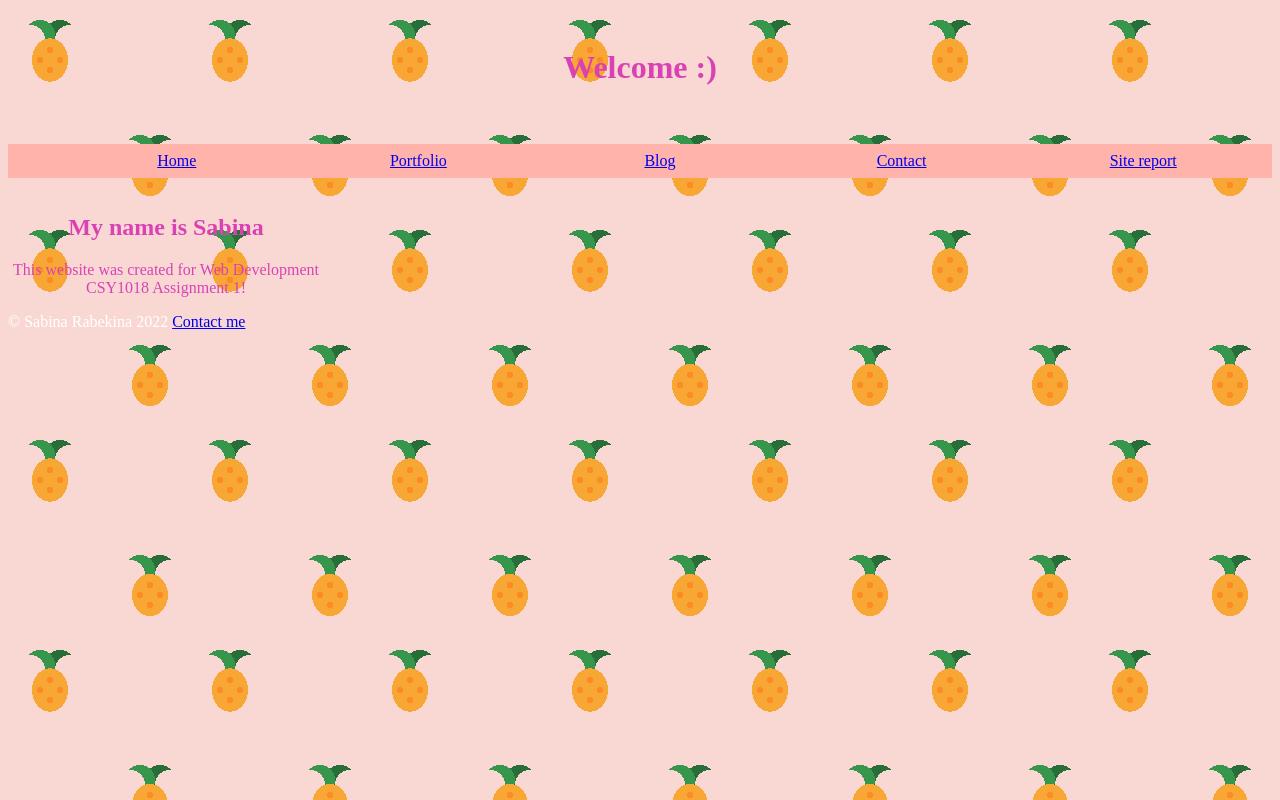
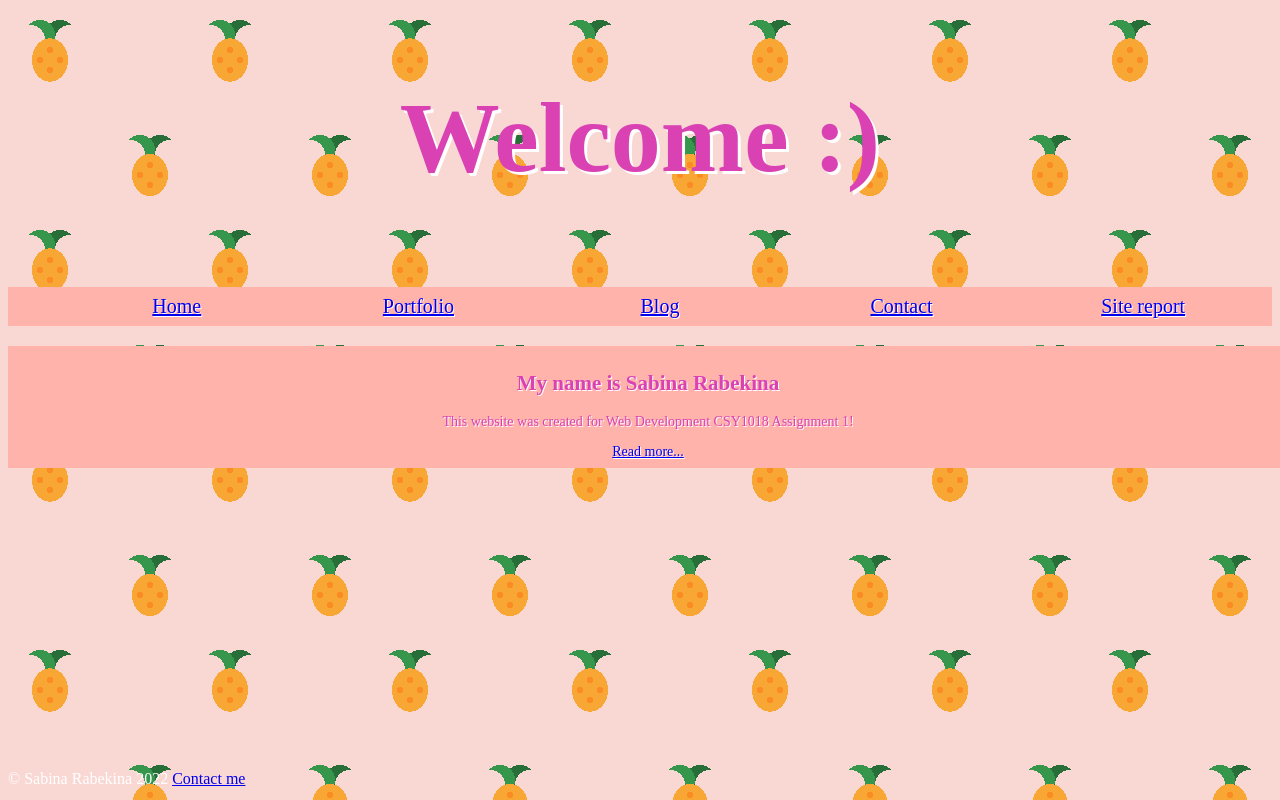
Before and after one commit to sabina31/AS1, a plain HTML site: page index.html in a window 1280 px wide. Drawn offline with nearby package versions, Linux system fonts and the light colour scheme.

Commit message:
Design modifications

```diff
--- a/contact.css
+++ b/contact.css
@@ -39,7 +39,9 @@ body{
 }
 header{
     color:#da42b4;
-    padding:20px;
+    padding:10px;
+    font-size: 30px;
+    text-shadow: 3px 3px white;
 }
 form {
 display: grid;
@@ -89,3 +91,14 @@ background-color: #f687da;
         background: #007bb5;
         color: white;
       }
+      footer{
+        color:white;
+        grid-area:footer;
+        animation:fadeInBottomLeft;
+        animation-duration: 5s;
+        margin-left:auto;
+        bottom:0;
+        width:100%;
+        height:30px;
+        position:fixed;
+    }
--- a/index.html
+++ b/index.html
@@ -9,8 +9,7 @@
     <link rel="stylesheet" href="indexmobile.css" media="screen and (max-width: 800px)"/>
     <link rel="stylesheet" href="indexdesktop.css" media="screen and (min-width: 800px)" />
     <link rel="stylesheet"
-    href="https://cdnjs.cloudflare.com/ajax/libs/animate.css/4.1.1/animate.min.css"
-  />
+    href="https://cdnjs.cloudflare.com/ajax/libs/animate.css/4.1.1/animate.min.css"/>
 </head>
 <body id="clicked">
   <header>
@@ -19,15 +18,18 @@
     <h1> Welcome :) </h1>
   </header>
   <main>
-    <h2> My name is Sabina </h2>
-    <p> This website was created for Web Development CSY1018 Assignment 1! </p>
+    <section class="blog">
+    <h2 class="blog-title"> My name is Sabina Rabekina </h2>
+    <p class="blog-overview"> This website was created for Web Development CSY1018 Assignment 1! </p>
+    <a href="blogentry1.html" class="btn dark">Read more...</a>
+    </section>
     </main>
 
     <nav>
         <ul>
           <li><a href="index.html">Home</a>
           <ul>
-            <li>Submenu item 1.1</li>
+            <li>Assignment summary</li>
             <li>Submenu item 1.2</li>
             <li>Submenu item 1.3</li>
             </ul>
@@ -39,7 +41,7 @@
             <li>Submenu item 1.3</li>
             </ul>
           </li>
-          <li><a href="#">Blog</a>
+          <li><a href="blog.html">Blog</a>
           <ul>
             <li>Submenu item 1.1</li>
             <li>Submenu item 1.2</li>
--- a/indexdesktop.css
+++ b/indexdesktop.css
@@ -1,11 +1,11 @@
 body
 {display:grid;
-        grid-template-columns:25% 25% 25% 25%;
-        grid-template-rows:auto;
-        grid-template-areas:"header header header header"
-        "nav nav nav nav"
-        "main main main main"
-        "footer footer footer footer";
+    grid-template-columns:100%;
+    grid-template-rows:auto;
+    grid-template-areas:"header header header header"
+    "nav nav nav nav"
+    "main main main main"
+    "footer footer footer footer";
     background:
         /* Pineapple details */
         radial-gradient(circle closest-side at 50px 50px, #FB8B24 3px, transparent 0),
@@ -46,11 +46,13 @@ body
 
 header {
         color:#da42b4;
-        padding:20px;
+        padding:5px;
         grid-area:header;
         text-align: center;
         animation: bounceInDown;
-  animation-duration: 3s;
+  animation-duration: 1s;
+  font-size: 50px;
+  text-shadow: 3px 3px white;
     }
 nav {
         grid-area:nav;
@@ -65,6 +67,9 @@ nav {
         display: grid;
         grid-template-columns: 20% 20% 20% 20% 20%;
         text-align: center;
+        color:#da42b4;
+        font-size: 20px;
+  text-shadow: 1px 1px white;
     }
     nav > ul > li {
         position:relative;
@@ -87,11 +92,28 @@ main{
 color: #da42b4;
 animation: fadeInLeft;
 animation-duration: 4s;
+width: 100%;
+text-align: center;
+border: 8px solid #ffb3ab;
+background-color: #ffb3ab;
+font-size: 14px;
+  text-shadow: 1px 1px white;
+}
+.intro
+{width:20%;
+border-width: 3px;
+border-style: solid;
+border-color: black;
+display:inline-grid;
 }
 footer{
     color:white;
     grid-area:footer;
     animation:fadeInBottomLeft;
     animation-duration: 5s;
+    bottom:0;
+    width:100%;
+    height:30px;
+    position:fixed;
 }
 header a {display: none;}
--- a/portfolio.css
+++ b/portfolio.css
@@ -3,6 +3,7 @@ body
     grid-template-columns:25% 25% 25% 25%;
     grid-template-rows:auto;
     grid-template-areas:"header header header header"
+    "nav nav nav nav"
     "main main main main"
     "footer footer footer footer";
     background:
@@ -46,8 +47,10 @@ body
         animation: bounceInDown;
         animation-duration: 2s;
         color:#da42b4;
-        padding:20px;
+        padding:10px;
         grid-area:header;
+        font-size: 30px;
+        text-shadow: 3px 3px white;
     }
     main{
         animation: fadeInLeft;
@@ -56,6 +59,44 @@ body
 text-align: left;
 grid-area:main;
     }
+    nav {
+        grid-area:nav;
+        color:#da42b4;
+        animation: fadeInLeft;
+        animation-duration: 3s;
+    }
+    nav ul {
+        border: 8px solid #ffb3ab;
+        background-color: #ffb3ab;
+        list-style-type: none;
+        display: grid;
+        grid-template-columns: 20% 20% 20% 20% 20%;
+        text-align: center;
+        color:#da42b4;
+        font-size: 20px;
+  text-shadow: 1px 1px white;
+    }
+    nav > ul > li {
+        position:relative;
+    }
+    nav ul ul {
+        position: absolute;
+        display: block;
+        padding: 0;
+        width: 100%;
+        opacity:0;
+        transition: opacity 0.5s ease-in;
+        pointer-events: none;
+       }
+       nav > ul > li:hover ul {
+        opacity:1;
+        display:block;
+        pointer-events: auto;
+       }
+       .blog{
+        padding:5px;
+        margin:5px;
+        border: 8px solid #ffb3ab;}
     img {
         animation: fadeInLeft;
         animation-duration: 4s;
@@ -70,4 +111,11 @@ grid-area:main;
       footer{
         color:white;
         grid-area:footer;
+        animation:fadeInBottomLeft;
+        animation-duration: 5s;
+        margin-left:auto;
+        bottom:0;
+        width:100%;
+        height:30px;
+        position:fixed;
     }
```
Also changed, not shown: contact.html (+6 -0 lines), portfolio.html (+44 -1 lines).
